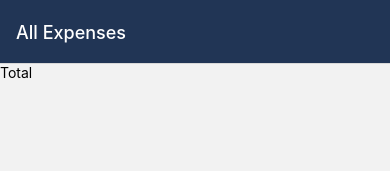
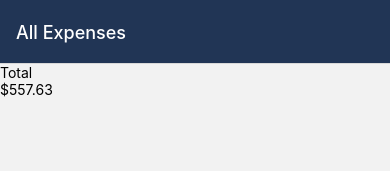
Before and after one commit to MorgynKass/React-Native-Expense-App, a React Native app: screen /AllExpenses in a window 390 px wide. Shown: the top 171 px of the page. Built offline with nearby package versions, Linux system fonts and the light colour scheme.

Commit message:
added dummy data

```diff
--- a/components/ExpensesOutput/ExpensesOutput.js
+++ b/components/ExpensesOutput/ExpensesOutput.js
@@ -3,10 +3,46 @@ import { View, StyleSheet } from "react-native";
 import ExpensesSummary from "./ExpensesSummary";
 import ExpensesList from "./ExpensesList";
 
+const DUMMY_EXPENSES = [
+  {
+    id: "e1",
+    description: "A pair of shoes",
+    amount: 59.99,
+    date: new Date("2021-12-19"),
+  },
+  {
+    id: "e2",
+    description: "Apple watch",
+    amount: 399.99,
+    date: new Date("2022-1-28"),
+  },
+  {
+    id: "e3",
+    description: "Shirt",
+    amount: 12.67,
+    date: new Date("2022-2-4"),
+  },
+  {
+    id: "e4",
+    description: "A pair of jeans",
+    amount: 24.99,
+    date: new Date("2022-2-16"),
+  },
+  {
+    id: "e5",
+    description: "Sunglasses",
+    amount: 59.99,
+    date: new Date("2022-2-21"),
+  },
+];
+
 function ExpensesOutput({ expenses, expenseInterval }) {
   return (
     <View>
-      <ExpensesSummary expenses={expenses} intervalName={expenseInterval} />
+      <ExpensesSummary
+        expenses={DUMMY_EXPENSES}
+        intervalName={expenseInterval}
+      />
       <ExpensesList />
     </View>
   );
--- a/components/ExpensesOutput/ExpensesSummary.js
+++ b/components/ExpensesOutput/ExpensesSummary.js
@@ -2,14 +2,14 @@ import React from "react";
 import { View, Text } from "react-native";
 
 function ExpensesSummary({ intervalName, expenses }) {
-//   const expensesSum = expenses.reduce((sum, expense) => {
-//     return sum + expense.amount;
-//   }, 0);
+  const expensesSum = expenses.reduce((sum, expense) => {
+    return sum + expense.amount;
+  }, 0);
 
   return (
     <View>
       <Text>{intervalName}</Text>
-      {/* <Text>${expensesSum.toFixed(2)}</Text> */}
+      <Text>${expensesSum.toFixed(2)}</Text>
     </View>
   );
 }
--- a/screens/AllExpenses.js
+++ b/screens/AllExpenses.js
@@ -1,5 +1,3 @@
-import { Text } from "react-native";
-
 import ExpensesOutput from "../components/ExpensesOutput/ExpensesOutput";
 
 function AllExpenses() {
--- a/screens/RecentExpenses.js
+++ b/screens/RecentExpenses.js
@@ -1,8 +1,7 @@
-import { Text } from "react-native";
 import ExpensesOutput from "../components/ExpensesOutput/ExpensesOutput";
 
 function RecentExpenses() {
-  return <ExpensesOutput expenseInterval="Last 7 Days"/>;
+  return <ExpensesOutput expenseInterval="Last 7 Days" />;
 }
 
 export default RecentExpenses;
```
